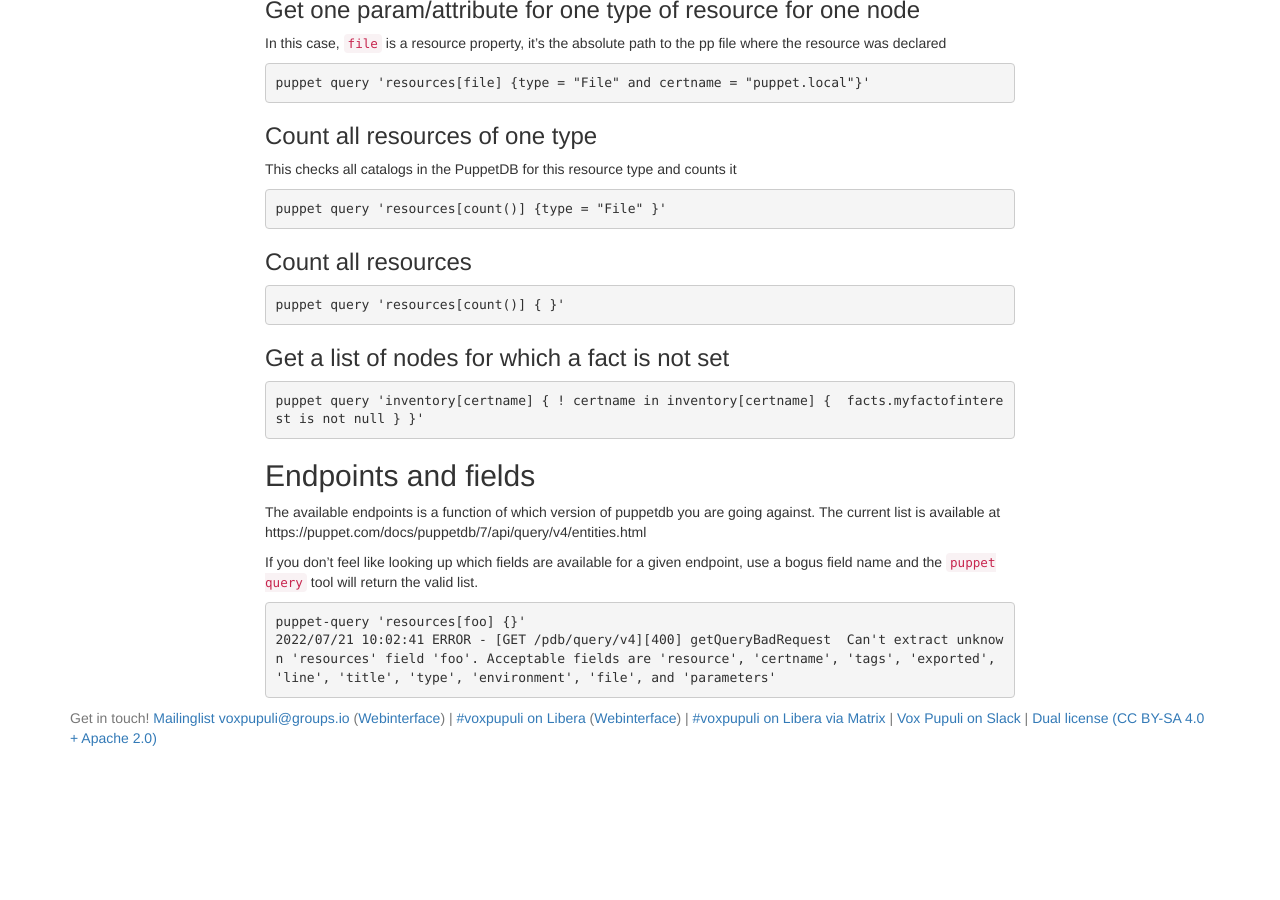
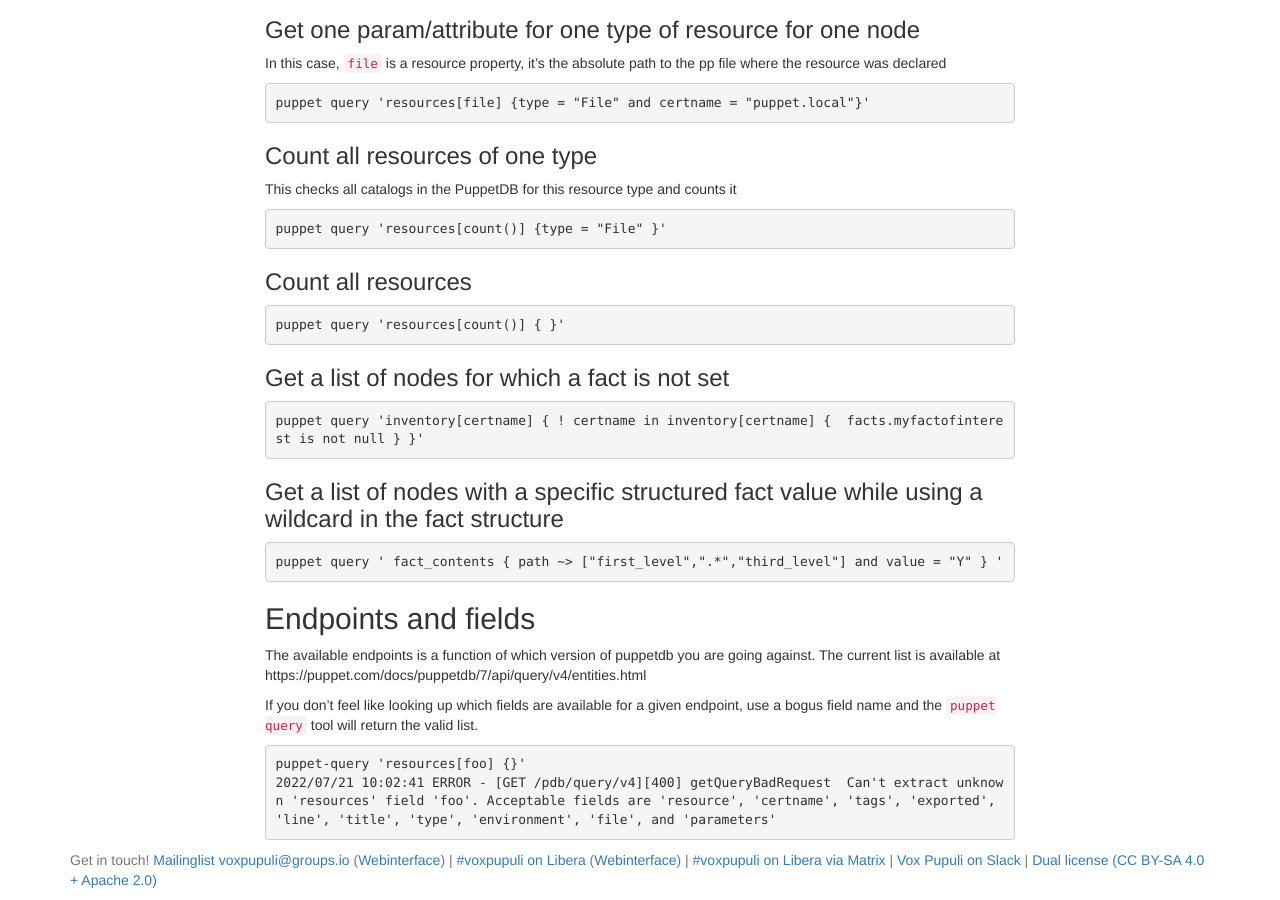
Before and after one commit to voxpupuli/voxpupuli.github.io, a Jekyll site: the page built from _docs/pql_queries.md, in a window 1280 px wide and 900 px high, scrolled down 3021 px. Built offline with Jekyll 4.4.1, drawn with Linux system fonts in a browser that asks for light colours; nearby versions of some CDN libraries; before the commit the page ends 3779 px from its top, so only the background shows below that; some of the changed text lies outside the part shown.

Commit message:
Update pql_queries.md

````diff
--- a/_docs/pql_queries.md
+++ b/_docs/pql_queries.md
@@ -149,6 +149,12 @@
 puppet query 'inventory[certname] { ! certname in inventory[certname] {  facts.myfactofinterest is not null } }'
 ```
 
+### Get a list of nodes with a specific structured fact value while using a wildcard in the fact structure
+
+```
+puppet query ' fact_contents { path ~> ["first_level",".*","third_level"] and value = "Y" } '
+```
+
 ## Endpoints and fields
 The available endpoints is a function of which version of puppetdb you are going against. The current list is available at https://puppet.com/docs/puppetdb/7/api/query/v4/entities.html
 
````
